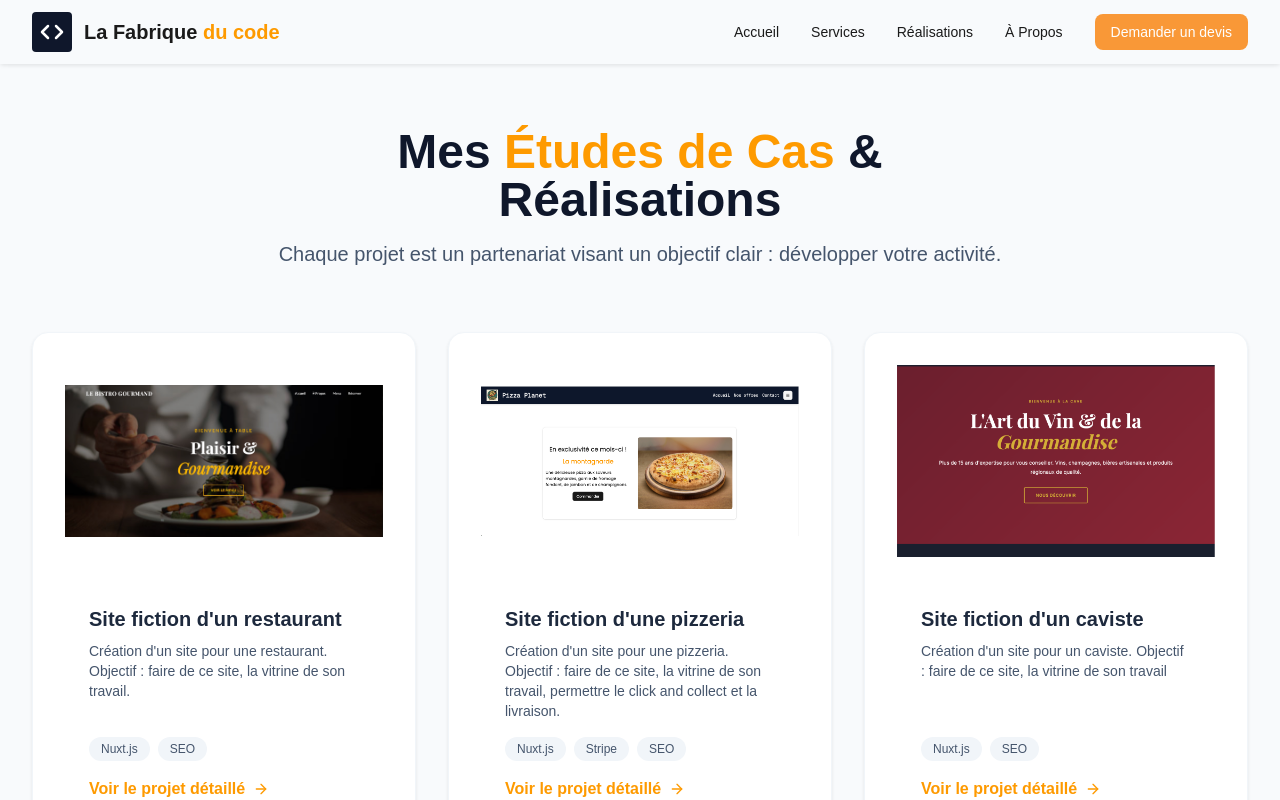
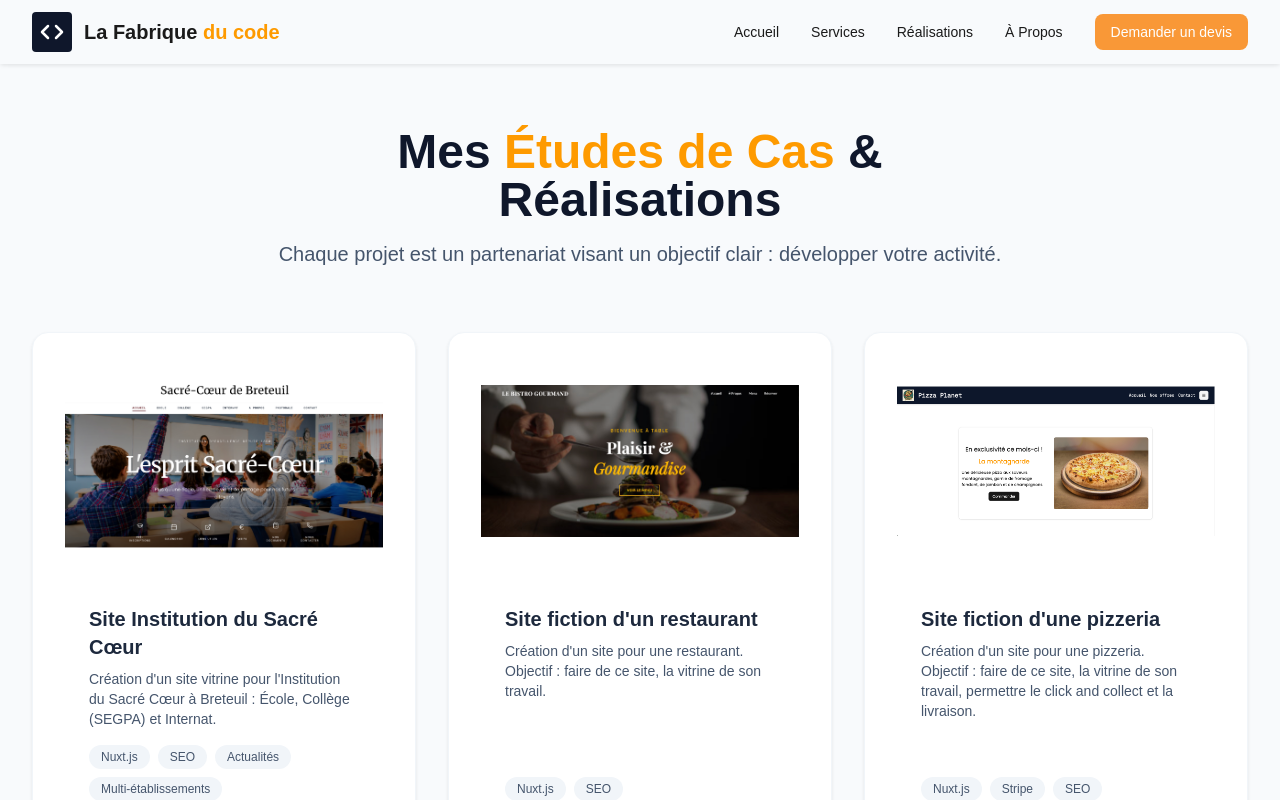
Before and after one commit to G-eraldo/fabrique, a Next.js app: page /portfolio in a window 1280 px wide. Shown: the top 800 px of the page. Built offline with nearby package versions, Linux system fonts and the light colour scheme.

Commit message:
feat: add Institution du Sacré Cœur project to portfolio page

```diff
--- a/src/app/portfolio/page.jsx
+++ b/src/app/portfolio/page.jsx
@@ -35,6 +35,17 @@ export const metadata = {
 
 export default function page() {
   const projects = [
+    {
+      id: 0,
+      img: "/site_sacre_coeur.png",
+      title: "Site Institution du Sacré Cœur",
+      type: "Site vitrine",
+      description:
+        "Création d'un site vitrine pour l'Institution du Sacré Cœur à Breteuil : École, Collège (SEGPA) et Internat.",
+      tags: ["Nuxt.js", "SEO", "Actualités", "Multi-établissements"],
+      linkText: "Voir le projet détaillé",
+      href: "https://www.sacrecoeur-breteuil.fr/",
+    },
     {
       id: 1,
       img: "/site_4.png",
```
Also changed, not shown: public/site_sacre_coeur.png (added), 1 other file (tests, documents, lock files or other folders).
